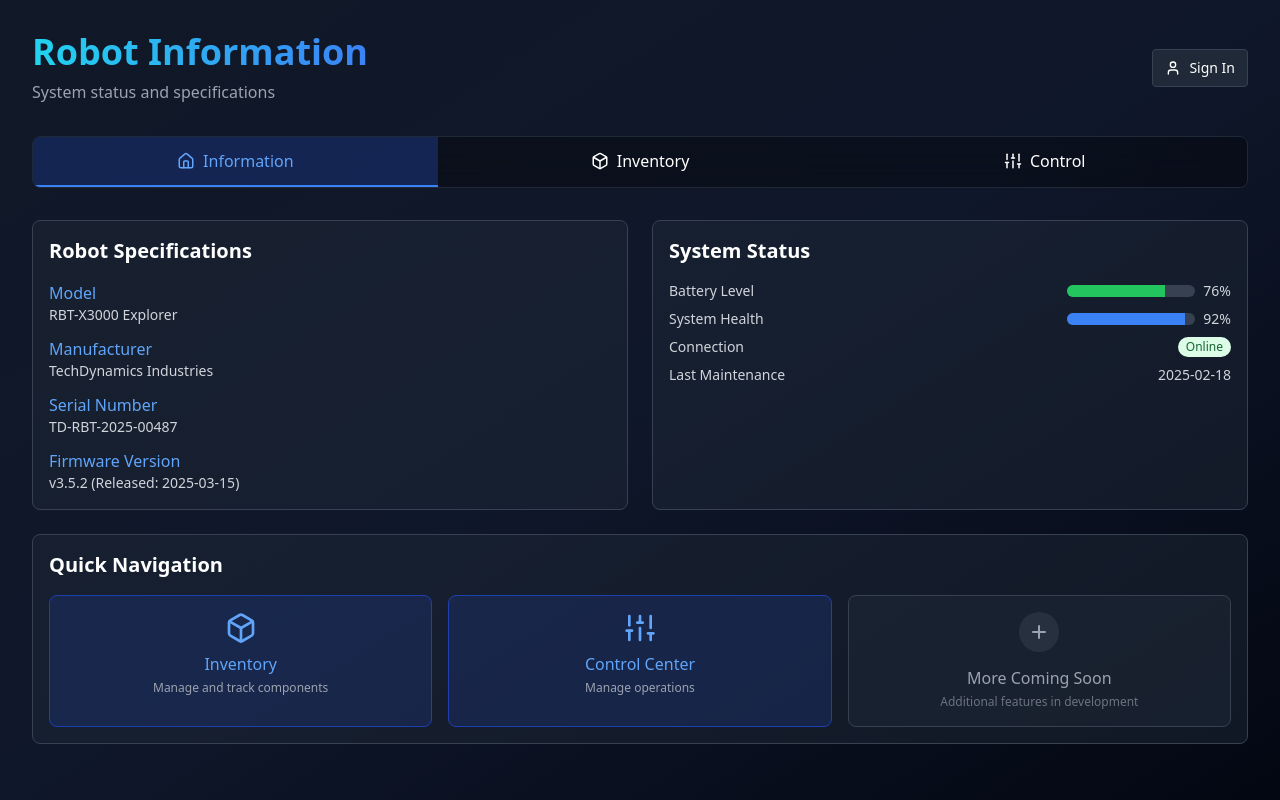
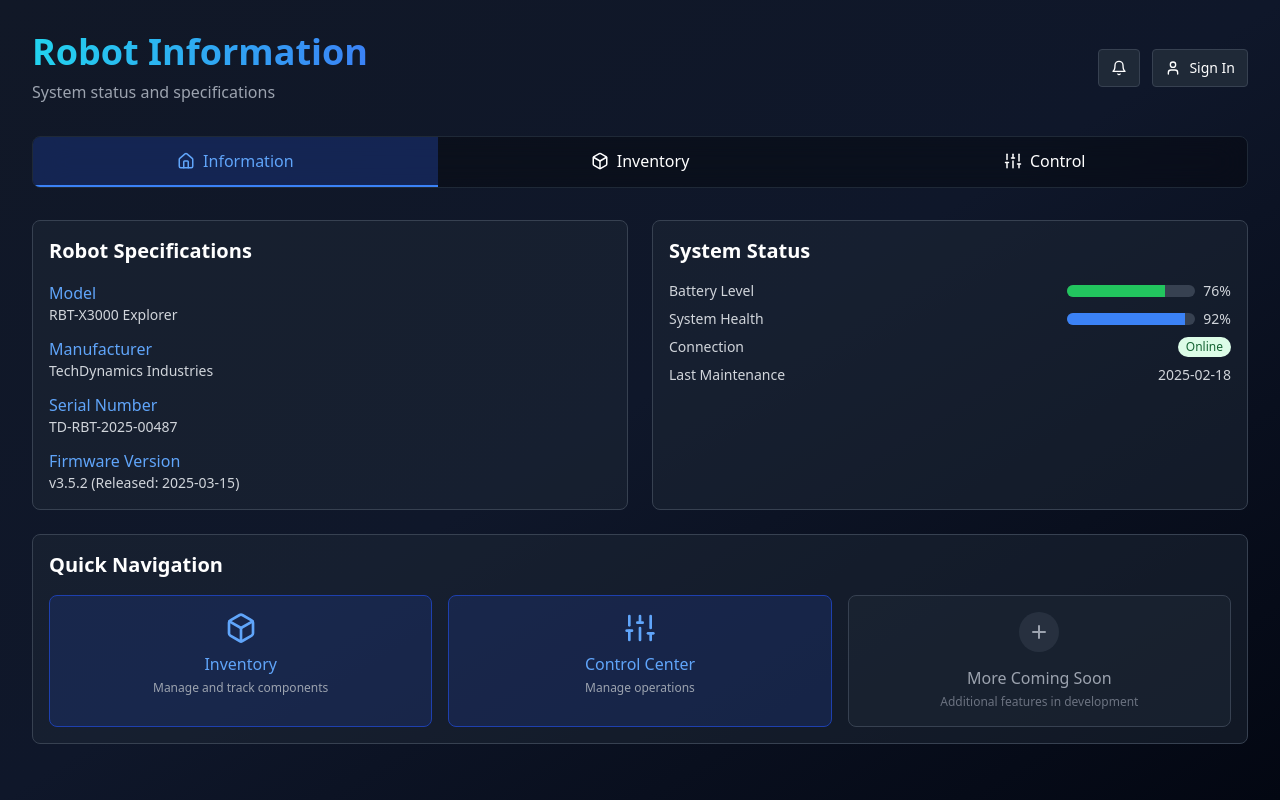
Before and after one commit to BhavyaShah1234/DevilsInventHackathon, a React (Vite) app: page / in a window 1280 px wide. Built offline with nearby package versions, Linux system fonts and the light colour scheme.

Commit message:
added notification and changed tab name

```diff
--- a/index.html
+++ b/index.html
@@ -3,7 +3,7 @@
   <head>
     <meta charset="UTF-8" />
     <meta name="viewport" content="width=device-width, initial-scale=1.0" />
-    <title>No Stocks Given</title>
+    <title>Zero Stocks Given</title>
     <meta name="description" content="Lovable Generated Project" />
     <meta name="author" content="Lovable" />
 
--- a/src/pages/Index.tsx
+++ b/src/pages/Index.tsx
@@ -1,12 +1,13 @@
 import React, { useState } from 'react';
 import { Link } from 'react-router-dom';
-import { Box, Home, Sliders, User } from 'lucide-react';
-import Navbar from '@/components/Navbar';
+import { Box, Home, Sliders, User, Bell } from 'lucide-react';
 
 const Index: React.FC = () => {
   const [showLogin, setShowLogin] = useState(false);
+  const [showNotifications, setShowNotifications] = useState(false);
 
   const toggleLogin = () => setShowLogin(!showLogin);
+  const toggleNotifications = () => setShowNotifications(!showNotifications);
 
   return (
     <div className="min-h-screen bg-gradient-to-br from-gray-900 via-slate-900 to-gray-950 text-white p-4 md:p-8 relative">
@@ -26,9 +27,7 @@ const Index: React.FC = () => {
               className="w-full mb-4 px-3 py-2 rounded bg-gray-700 text-white border border-gray-600 focus:outline-none"
             />
             <div className="flex justify-between">
-              <button
-                className="bg-blue-600 hover:bg-blue-700 text-white py-1 px-4 rounded"
-              >
+              <button className="bg-blue-600 hover:bg-blue-700 text-white py-1 px-4 rounded">
                 Login
               </button>
               <button
@@ -42,18 +41,38 @@ const Index: React.FC = () => {
         </div>
       )}
 
+      {/* Notifications Popup */}
+      {showNotifications && (
+        <div className="absolute top-20 right-6 z-50 bg-gray-800 border border-gray-700 rounded-lg p-4 w-72 shadow-xl">
+          <h2 className="text-md font-semibold text-white mb-2">Notifications</h2>
+          <ul className="text-sm text-gray-300 space-y-1">
+            <li>🔧 Maintenance check due next week</li>
+            <li>⚠️ Battery Pack running low</li>
+            <li>✅ System firmware updated</li>
+          </ul>
+        </div>
+      )}
+
       {/* Header */}
       <header className="mb-8 flex justify-between items-center">
         <div>
           <h1 className="text-3xl md:text-4xl font-bold text-transparent bg-clip-text bg-gradient-to-r from-cyan-400 to-blue-500">Robot Information</h1>
           <p className="text-gray-400 mt-2">System status and specifications</p>
         </div>
+        <div className="flex gap-3">
+          <button
+            onClick={toggleNotifications}
+            className="flex items-center gap-2 px-3 py-2 bg-gray-800 border border-gray-700 rounded hover:bg-gray-700"
+          >
+            <Bell size={16} />
+          </button>
           <button
             onClick={toggleLogin}
             className="flex items-center gap-2 px-3 py-2 bg-gray-800 border border-gray-700 rounded hover:bg-gray-700"
           >
             <User size={16} /> <span className="text-sm">Sign In</span>
           </button>
+        </div>
       </header>
 
       {/* Navigation */}
```
Lines whose indentation alone changed are shown as unchanged.
